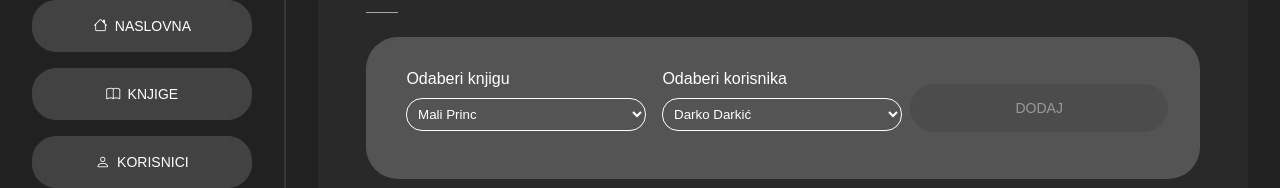
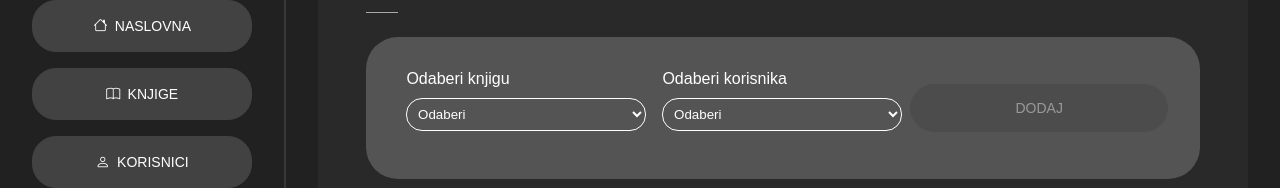
Before and after one commit to marko-krznar/React-Library, a React (Create React App) app: page /posudene-knjige in a window 1280 px wide. Shown: the part 106-294 px from the top of the page. Built offline with nearby package versions, Linux system fonts and the light colour scheme.

Commit message:
Added default option

```diff
--- a/src/components/BorrowItemForm/BorrowItemForm.js
+++ b/src/components/BorrowItemForm/BorrowItemForm.js
@@ -28,6 +28,9 @@ export default function BorrowItemForm() {
             id="book"
             onChange={handleSelectBook}
           >
+            <option value="placeholder" defaultValue hidden>
+              Odaberi
+            </option>
             {books.map((book) => (
               <option key={book.id} value={book.name}>
                 {book.name}
@@ -44,6 +47,10 @@ export default function BorrowItemForm() {
             id="user"
             onChange={handleSelectUser}
           >
+            <option value="placeholder" defaultValue hidden>
+              Odaberi
+            </option>
+
             {users.map((user) => (
               <option key={user.id} value={user.name + " " + user.surname}>
                 {user.name} {user.surname}
```
